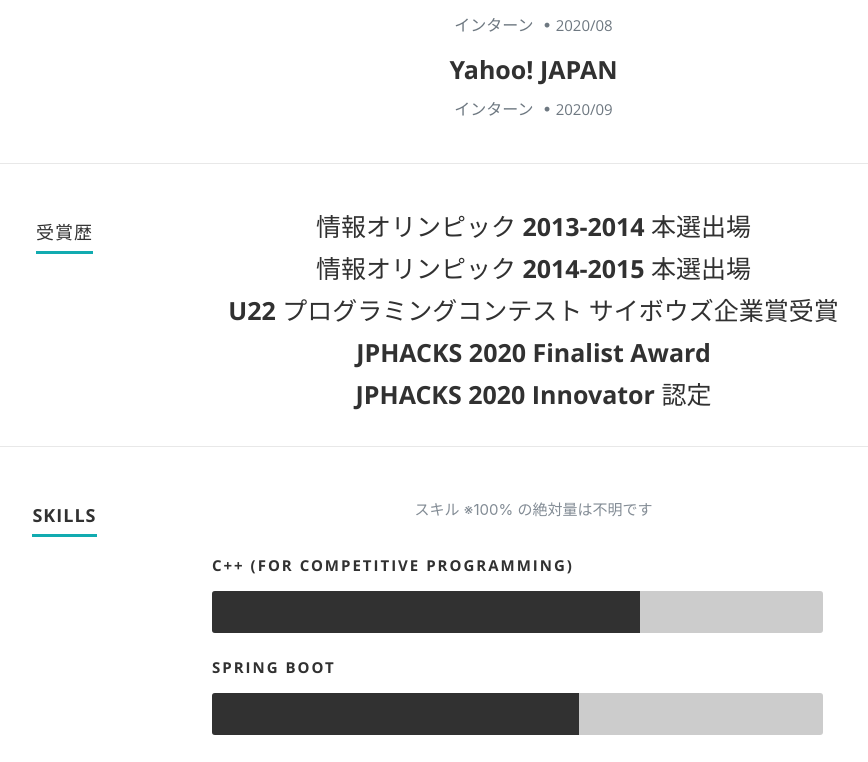
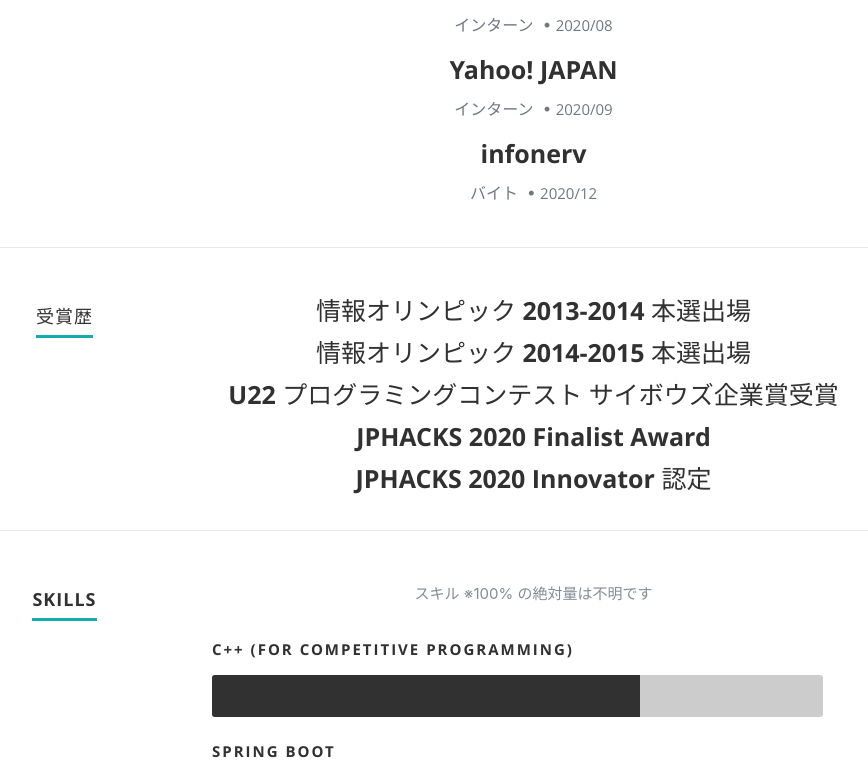
Before and after one commit to asSqr/as-sqr-portfolio, a React (Create React App) app: page / in a window 1280 px wide. Shown: the part 1940-2702 px from the top of the page, without its empty margins (193-1061 px from the left). Built offline with nearby package versions, Linux system fonts and the light colour scheme.

Commit message:
infonerv

```diff
--- a/src/Components/Resume.js
+++ b/src/Components/Resume.js
@@ -48,6 +48,9 @@ class Resume extends Component {
                 <div key="Yahoo"><h3>Yahoo! JAPAN</h3>
                   <p className="info">インターン <span>&bull;</span><em className="date">2020/09</em></p>
                 </div>
+                <div key="infonerv"><h3>infonerv</h3>
+                  <p className="info">バイト <span>&bull;</span><em className="date">2020/12</em></p>
+                </div>
               </div>
             </div>
           </div>
```
Also changed, not shown: public/images/portfolio/Recipe Hub.png.
